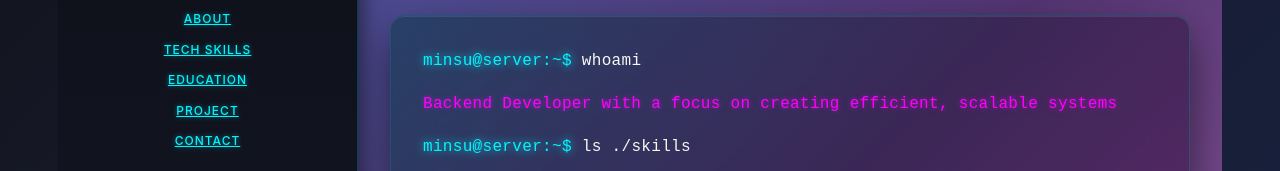
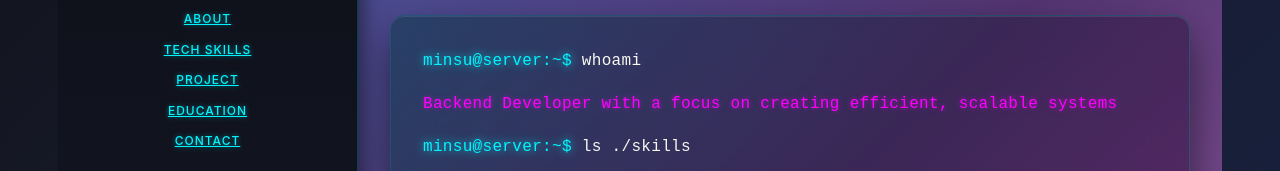
Before and after one commit to Deb-neal/neal-portfolio, a React (Create React App) app: page / in a window 1280 px wide. Shown: the part 370-541 px from the top of the page. Built offline with nearby package versions, Linux system fonts and the light colour scheme.

Commit message:
포트폴리오 수정

```diff
--- a/package.json
+++ b/package.json
@@ -1,5 +1,5 @@
 {
-  "homepage": "https://deb-neal.github.io/neal-portfolio/",
+  "homepage": "https://deb-neal.github.io/",
   "name": "dev-neal",
   "version": "0.1.0",
   "private": true,
--- a/src/components/Header/Header.js
+++ b/src/components/Header/Header.js
@@ -36,16 +36,16 @@ function Header() {
                   Tech Skills
                 </Link>
               </li>
+              <li className={location.pathname === '/projects' ? 'active' : ''}>
+                <Link to='/projects' data-nav-section='education'>
+                  Project
+                </Link>
+              </li>
               <li
                 className={location.pathname === '/education' ? 'active' : ''}
               >
                 <Link to='/education' data-nav-section='work'>
                   Education
-                </Link>
-              </li>
-              <li className={location.pathname === '/projects' ? 'active' : ''}>
-                <Link to='/projects' data-nav-section='education'>
-                  Project
                 </Link>
               </li>
               <li className={location.pathname === '/contact' ? 'active' : ''}>
```
Also changed, not shown: 11 other files (tests, documents, lock files or other folders).
